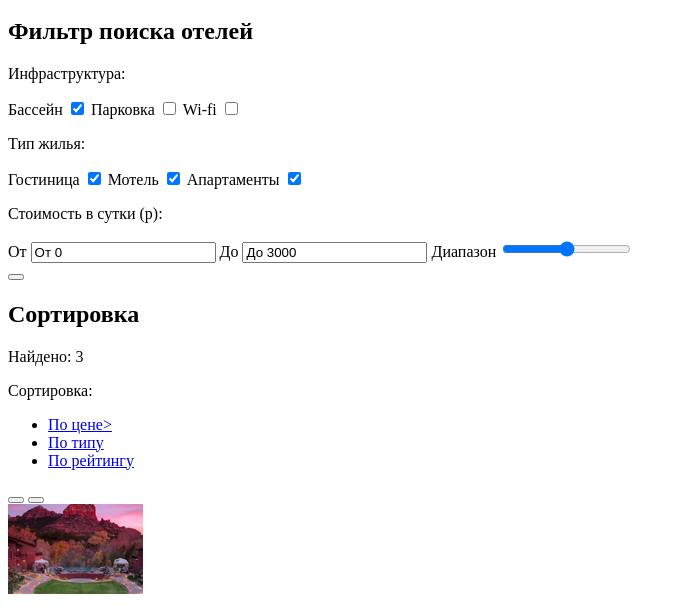
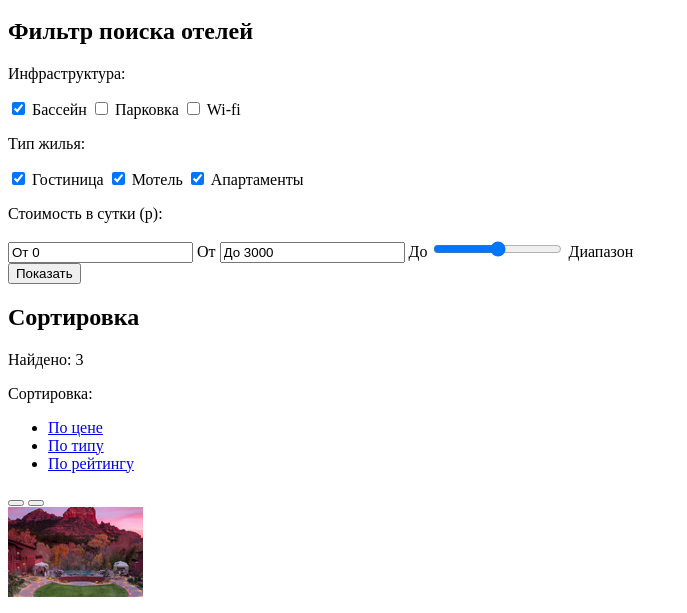
Before and after one commit to natirbey/472385-sedona, a plain HTML site: page hotels.html in a window 1280 px wide. Shown: the part 172-785 px from the top of the page, without its empty margins (0-687 px from the left). Drawn offline with Linux system fonts and the light colour scheme.

Commit message:
Исправления после проверки валидатором

```diff
--- a/hotels.html
+++ b/hotels.html
@@ -24,32 +24,32 @@
         <form class="filter-form" method="GET" action="https://echo.htmlacademy.ru">
           <div>
             <p>Инфраструктура:</p>
+            <input id="pool-form" name="pool" type="checkbox" checked>
             <label for="pool-form">Бассейн</label>
-            <input id="pool-form" name="pool" type="checkbox" checked>
+            <input id="parking-form" name="parking" type="checkbox">
             <label for="parking-form">Парковка</label>
-            <input id="parking-form" name="parking" type="checkbox">
+            <input id="wifi-form" name="wifi" type="checkbox">
             <label for="wifi-form">Wi-fi</label>
-            <input id="wifi-form" name="wifi" type="checkbox">
           </div>
           <div>
             <p>Тип жилья:</p>
+            <input id="hotel-form" name="hotel" type="checkbox" checked>
             <label for="hotel-form">Гостиница</label>
-            <input id="hotel-form" name="hotel" type="checkbox" checked>
+            <input id="motel-form" name="motel" type="checkbox" checked>
             <label for="motel-form">Мотель</label>
-            <input id="motel-form" name="motel" type="checkbox" checked>
+            <input id="apartment" name="apartment" type="checkbox" checked>
             <label for="apartment">Апартаменты</label>
-            <input id="apartment" name="apartment" type="checkbox" checked>
           </div>
           <div>
             <p>Стоимость в сутки (р):</p>
+            <input id="price-from-form" type="text" name="price-from" value="От 0">
             <label for="price-from-form" class="visuality-hidden">От</label>
-            <input id="price-from-form" type="text" name="price-from" value="От 0">
+            <input id="price-to-form" type="text" name="price-to" value="До 3000">
             <label for="price-to-form" class="visuality-hidden">До</label>
-            <input id="price-to-form" type="text" name="price-to" value="До 3000">
+            <input id="rande-form" type="range" name="rande" min="0" max="3000">
             <label for="rande-form" class="visuality-hidden">Диапазон</label>
-            <input id="rande-form" type="range" name="rande" min="0" max="3000">
           </div>
-          <button type="submit" value="Показать"></button>
+          <button type="submit">Показать</button>
         </form>
       </section>
         <section class="result-search">
@@ -58,7 +58,7 @@
           <p>Найдено: 3</p>
           <p>Сортировка:</p>
           <ul class="sort-list">
-            <li><a href="#">По цене></a></li>
+            <li><a href="#">По цене</a></li>
             <li><a href="#">По типу</a></li>
             <li><a href="#">По рейтингу</a></li>
           </ul>
```
Also changed, not shown: index.html (+1 -1 lines).
